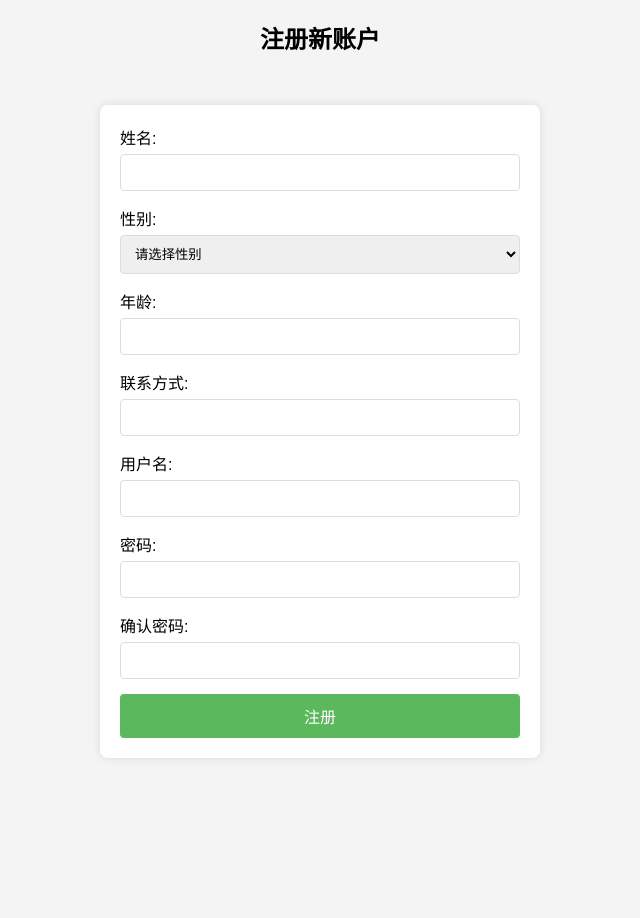
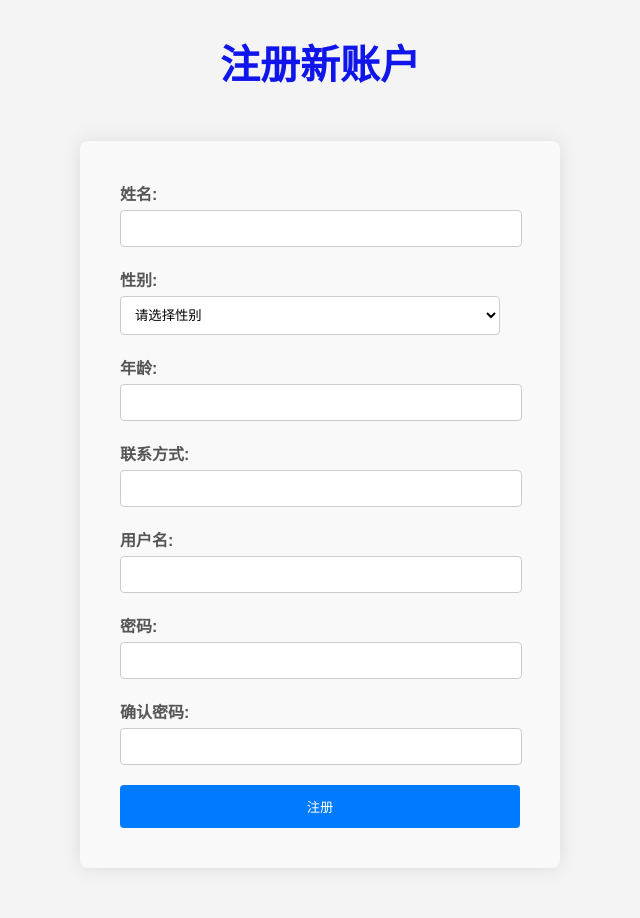
Before and after one commit to TangerineStarrySky/2024Spring-DBPJ, a Django app: page /cinema/register/ in a window 1280 px wide. Shown: the whole page, without its empty margins (320-960 px from the left). Before the commit the page ends 738 px from the top, so only its background shows below. Run offline with Django 4.2, Linux system fonts and the light colour scheme.

Commit message:
美化欢迎页，注册页，登录页

```diff
--- a/cinema/templates/register.html
+++ b/cinema/templates/register.html
@@ -55,7 +55,5 @@
             }
         };
     </script>
-
-
 </body>
 </html>
--- a/cinema/views.py
+++ b/cinema/views.py
@@ -1,4 +1,4 @@
-from datetime import date, datetime, timezone
+from datetime import date, datetime
 import time
 from django.contrib import messages
 from django.shortcuts import render, redirect
@@ -86,47 +86,6 @@ def confirm_purchase(request, ticket_id):
         else:
             messages.error(request, '所选座位不可用! 购票失败！')
     return redirect(reverse('index') + f'?user_id={ticket.user_id}')
-
-
-def add_movies(request):
-    movies = maoyanTop100()
-    print(movies)
-    for movie in movies:
-        Movie.objects.create(movie_id=movie[0], movie_name=movie[2], starring=movie[3], release_datetime=movie[4],
-                             score=movie[5], img=movie[1])
-    return HttpResponse('100条电影数据添加成功！')
-
-
-# 爬取猫眼Top100电影数据
-def maoyanTop100():
-    import requests
-    from bs4 import BeautifulSoup
-    urls = ['https://maoyan.com/board/4?offset={}'.format(i) for i in range(0, 100, 10)]
-    headers = {
-        'User-Agent': 'Mozilla/5.0 (Windows NT 10.0; Win64; x64) AppleWebKit/537.36 (KHTML, like Gecko) Chrome/123.0.0.0 Safari/537.36 Edg/123.0.0.0',
-        'Cookie': 'mta=222214055.1603977692790.1605667197555.1605667216476.84; uuid_n_v=v1; uuid=A8B9B7F019E911EB9D95490677AB0FF651894580EC0942CDA95D1D5CD9BEE13D; _lxsdk_cuid=175748545b3c8-0d6dc6ca2c5b4d-3c634103-144000-175748545b3c8; _lxsdk=A8B9B7F019E911EB9D95490677AB0FF651894580EC0942CDA95D1D5CD9BEE13D; _lx_utm=utm_source%3DBaidu%26utm_medium%3Dorganic; __mta=222214055.1603977692790.1605606918555.1605606922430.33; _csrf=e50e37a20022fed414d7d479d61fb627bd72f61c2be692b12edc786fdb91dea2; Hm_lvt_703e94591e87be68cc8da0da7cbd0be2=1604192299,1605603303,1605612340,1605665922; Hm_lpvt_703e94591e87be68cc8da0da7cbd0be2=1605667216; _lxsdk_s=175d9259dda-76-0bc-84b%7C%7C32'
-    }
-    id = 0
-    movies_info = []
-    for url in urls:
-        r = requests.get(url, headers=headers)
-        soup = BeautifulSoup(r.text, 'lxml')
-        movies = soup.find_all('dd')
-
-        for movie in movies:
-            id += 1
-            imgurl = movie.find('img', class_='board-img')['data-src']
-            info = movie.find('div', class_='movie-item-info')
-            name = info.find('p', class_='name').get_text()
-            star = info.find('p', class_='star').get_text().replace('主演：', '').strip()
-            release_time = info.find('p', class_='releasetime').get_text().replace('上映时间：', '').strip()
-            score = movie.find('p', class_='score').get_text()
-            imgaddr = 'uploads/' + imgurl.split('/')[4].split('.')[0] + '.jpg'
-            with open(f'static/{imgaddr}', 'wb') as f:
-                imgcontent = requests.get(imgurl, headers=headers).content
-                f.write(imgcontent)
-            movies_info.append([id, imgaddr, name, star, release_time, score])
-    return movies_info
 
 
 def handle_registration(request):
@@ -219,6 +178,7 @@ def refund(request, ticket_id):
     messages.success(request, '退票成功！')
     return redirect(reverse('index') + f'?user_id={ticket.user_id}')
 
+
 def box_office(request):
     user = User.objects.get(pk=1)
     movies = Movie.objects.all()
@@ -248,7 +208,7 @@ def score_stats(request):
                 sum += ticket.evaluation
                 cnt += 1
         if sum > 0:
-            scores.append([sum/cnt, cnt, movie.movie_name])
+            scores.append([sum / cnt, cnt, movie.movie_name])
     scores.sort(reverse=True)
     return render(request, 'score_stats.html', {'scores': scores, 'user': user})
 
@@ -262,3 +222,44 @@ def ranking(request, user_id):
     scores.sort(reverse=True)
     top10 = scores[0:10]
     return render(request, 'ranking_list.html', {'top10': top10, 'user_id': user_id, 'user': user})
+
+
+def add_movies(request):
+    movies = maoyanTop100()
+    print(movies)
+    for movie in movies:
+        Movie.objects.create(movie_id=movie[0], movie_name=movie[2], starring=movie[3], release_datetime=movie[4],
+                             score=movie[5], img=movie[1])
+    return HttpResponse('100条电影数据添加成功！')
+
+
+# 爬取猫眼Top100电影数据
+def maoyanTop100():
+    import requests
+    from bs4 import BeautifulSoup
+    urls = ['https://maoyan.com/board/4?offset={}'.format(i) for i in range(0, 100, 10)]
+    headers = {
+        'User-Agent': 'Mozilla/5.0 (Windows NT 10.0; Win64; x64) AppleWebKit/537.36 (KHTML, like Gecko) Chrome/123.0.0.0 Safari/537.36 Edg/123.0.0.0',
+        'Cookie': 'mta=222214055.1603977692790.1605667197555.1605667216476.84; uuid_n_v=v1; uuid=A8B9B7F019E911EB9D95490677AB0FF651894580EC0942CDA95D1D5CD9BEE13D; _lxsdk_cuid=175748545b3c8-0d6dc6ca2c5b4d-3c634103-144000-175748545b3c8; _lxsdk=A8B9B7F019E911EB9D95490677AB0FF651894580EC0942CDA95D1D5CD9BEE13D; _lx_utm=utm_source%3DBaidu%26utm_medium%3Dorganic; __mta=222214055.1603977692790.1605606918555.1605606922430.33; _csrf=e50e37a20022fed414d7d479d61fb627bd72f61c2be692b12edc786fdb91dea2; Hm_lvt_703e94591e87be68cc8da0da7cbd0be2=1604192299,1605603303,1605612340,1605665922; Hm_lpvt_703e94591e87be68cc8da0da7cbd0be2=1605667216; _lxsdk_s=175d9259dda-76-0bc-84b%7C%7C32'
+    }
+    id = 0
+    movies_info = []
+    for url in urls:
+        r = requests.get(url, headers=headers)
+        soup = BeautifulSoup(r.text, 'lxml')
+        movies = soup.find_all('dd')
+
+        for movie in movies:
+            id += 1
+            imgurl = movie.find('img', class_='board-img')['data-src']
+            info = movie.find('div', class_='movie-item-info')
+            name = info.find('p', class_='name').get_text()
+            star = info.find('p', class_='star').get_text().replace('主演：', '').strip()
+            release_time = info.find('p', class_='releasetime').get_text().replace('上映时间：', '').strip()
+            score = movie.find('p', class_='score').get_text()
+            imgaddr = 'uploads/' + imgurl.split('/')[4].split('.')[0] + '.jpg'
+            with open(f'static/{imgaddr}', 'wb') as f:
+                imgcontent = requests.get(imgurl, headers=headers).content
+                f.write(imgcontent)
+            movies_info.append([id, imgaddr, name, star, release_time, score])
+    return movies_info
--- a/static/css/form.css
+++ b/static/css/form.css
@@ -4,45 +4,70 @@ body {
     margin: 0;
     padding: 0;
 }
+
+h2 {
+    text-align: center;
+    font-size: 40px;
+    color: #1015ec;
+}
+
 form {
-    background: #fff;
-    padding: 20px;
-    border-radius: 8px;
-    box-shadow: 0 0 10px rgba(0, 0, 0, 0.1);
     max-width: 400px;
     margin: 50px auto;
+    padding: 40px;
+    background-color: #f9f9f9;
+    border-radius: 8px;
+    box-shadow: 0 0 20px rgba(0, 0, 0, 0.1);
 }
+
 .fieldWrapper {
-    margin-bottom: 15px;
+    margin-bottom: 20px;
 }
+
 label {
     display: block;
+    font-weight: bold;
     margin-bottom: 5px;
+    color: #555;
 }
+
 input[type="text"],
 input[type="number"],
 input[type="password"],
 select {
-    width: 100%;
+    width: calc(100% - 20px);
     padding: 10px;
-    border: 1px solid #ddd;
+    background-color: #fff;
+    border: 1px solid #ccc;
     border-radius: 4px;
-    box-sizing: border-box;
+    transition: border-color 0.3s;
 }
+
+input[type="text"]:focus,
+input[type="number"]:focus,
+input[type="password"]:focus,
+select:focus {
+    border-color: #007bff;
+    outline: none;
+}
+
 button[type="submit"] {
     width: 100%;
-    padding: 10px;
+    padding: 12px;
+    background-color: #007bff;
+    color: #fff;
     border: none;
     border-radius: 4px;
-    background-color: #5cb85c;
-    color: white;
-    font-size: 16px;
     cursor: pointer;
+    transition: background-color 0.3s;
 }
+
 button[type="submit"]:hover {
-    background-color: #4cae4c;
+    background-color: #0056b3;
 }
+
 .error {
-    color: red;
-    margin-bottom: 10px;
+    color: #dc3545;
+    font-size: 14px;
+    margin-top: 5px;
 }
```
Also changed, not shown: cinema/templates/welcome.html (+16 -4 lines), static/css/welcome.css (added, +41 -0 lines), static/images/welcome/welcome_bgi.jpg (added).
